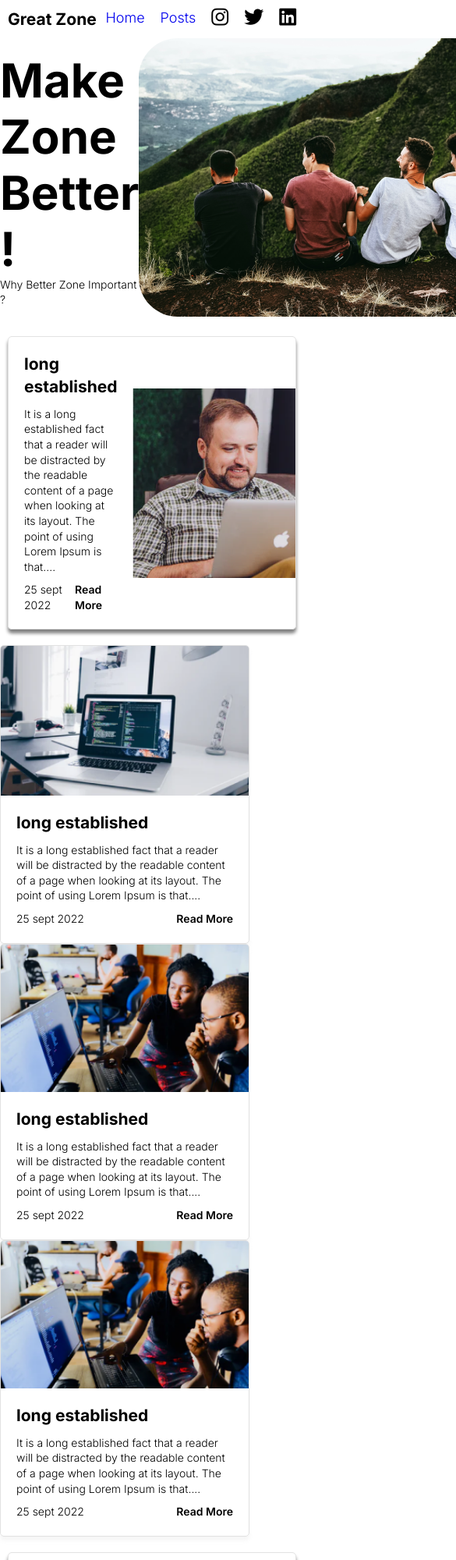
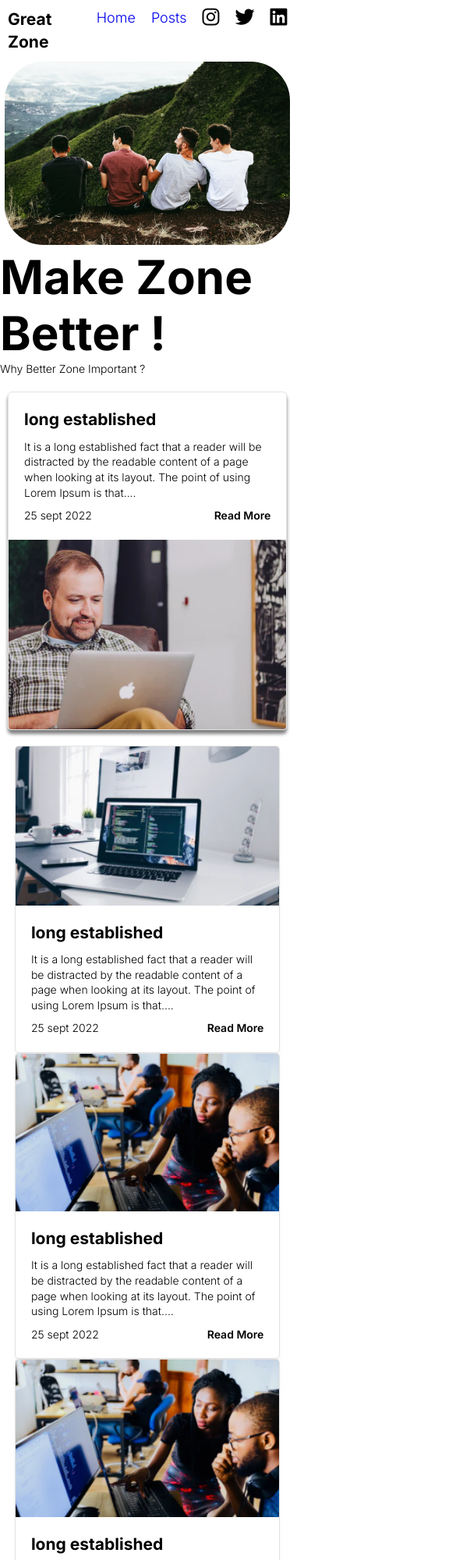
Before and after one commit to AratiShahare/blogwebsitelayout, a plain HTML site: page index.html in a window 390 px wide. Shown: the top 2000 px of the page at 78% size, 585 px wide, since content can reach past the window. Drawn offline with Linux system fonts and the light colour scheme.

Commit message:
responsive

```diff
--- a/css/style.css
+++ b/css/style.css
@@ -80,6 +80,8 @@ main{
     border-radius: 0.5rem;
     overflow: hidden;
 }
+
+
 .card_content{
     padding:2rem;
     display: flex;
@@ -115,9 +117,8 @@ main{
     overflow: hidden;
 }
 .card_container {
-    margin: 0 auto;
-    display: grid;
-    grid-template-columns: repeat(auto-fit, minmax(320px, 1fr));
+    display: flex;
+    justify-content: space-between;
   }
   .card-wrapper{
     display: flex;
@@ -163,3 +164,34 @@ main{
     gap: 3rem;
     margin-bottom: 2rem;
   }
+  @media screen and (max-width:820px) {
+
+    body,html{
+       max-width: 97vw;
+    }
+    .h-card{
+flex-direction: column;
+    }
+    #hero{
+        flex-direction: column-reverse;
+    }
+    .card-wrapper{
+        display: flex;
+        justify-content: center;
+        /* align-items: center; */
+        margin: auto;
+        width: 100%;
+    }
+    .card_container {
+       flex-direction: column;
+       align-items: center;
+       width: 100%;
+      }
+      .v-card{
+        max-width:90% ;
+        margin: auto;
+      }
+      .hero_image img{
+        width: 94vw;
+      }
+    }
```
